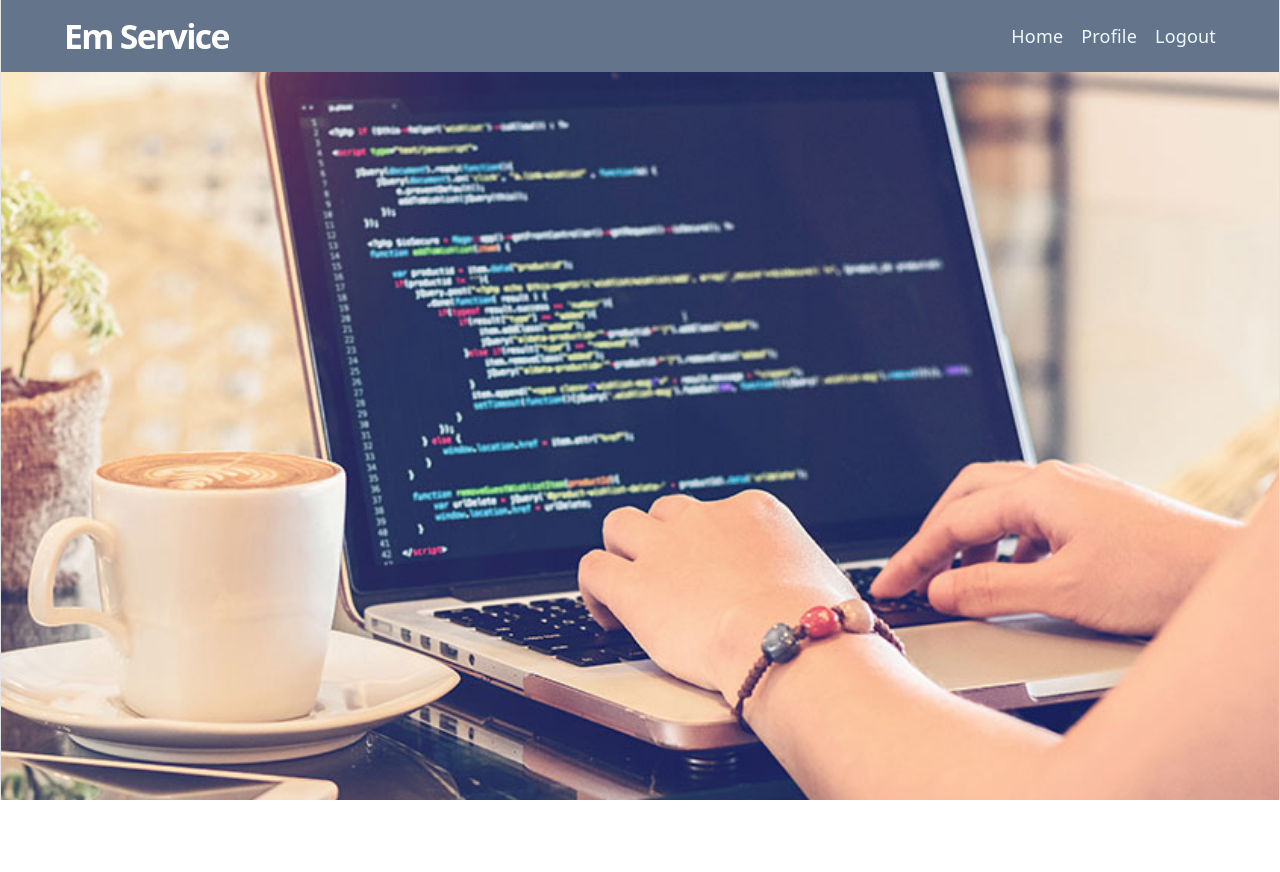
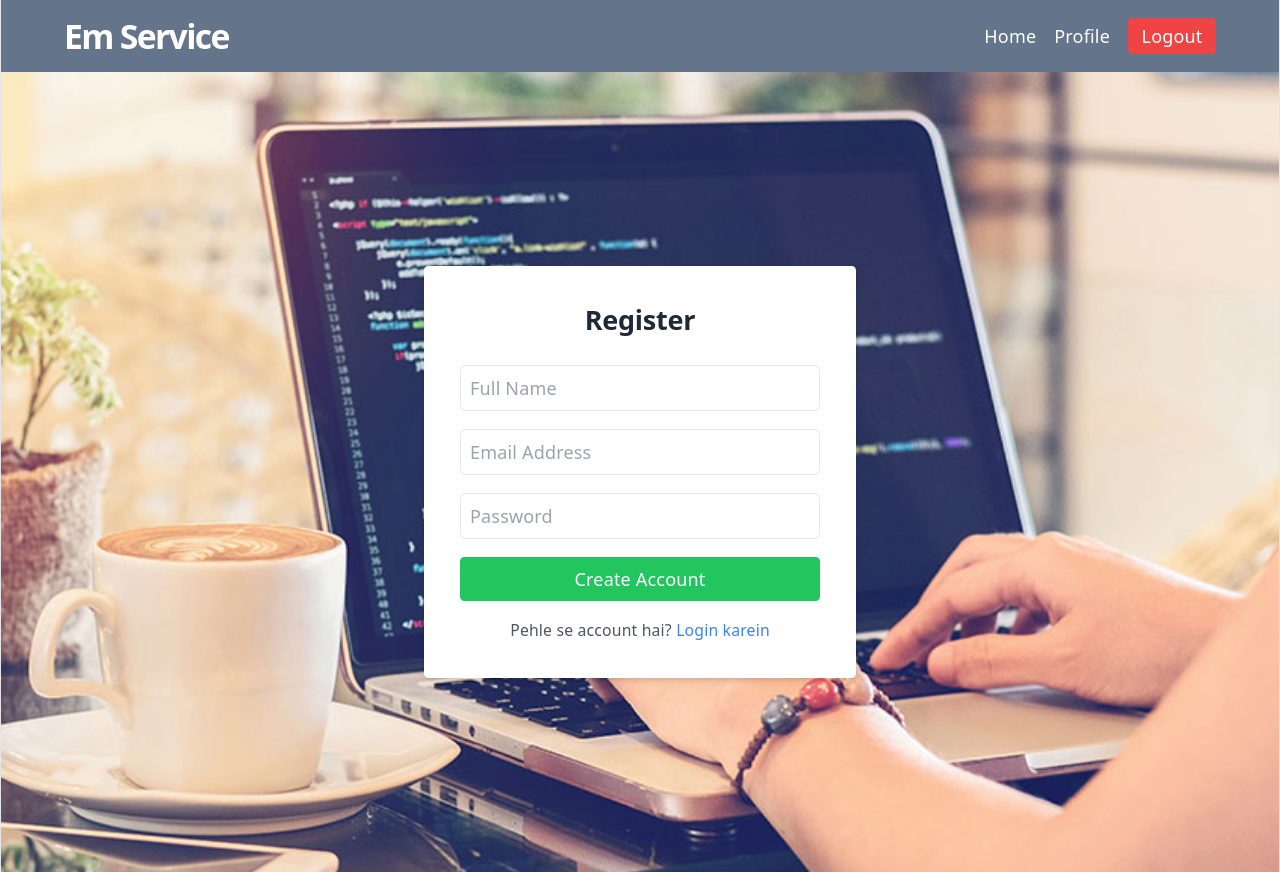
Before and after one commit to Vivek-25032005/Employee-managment-ui, a React (Vite) app: page /register in a window 1280 px wide. Before the commit the page ends 800 px from the top, so only its background shows below. Built offline with nearby package versions, Linux system fonts and the light colour scheme; sample sign-in values are in the browser's storage.

Commit message:
login and registration add

```diff
--- a/src/App.jsx
+++ b/src/App.jsx
@@ -1,32 +1,60 @@
-import { useState } from 'react'
+import { BrowserRouter, Routes, Route } from "react-router-dom";
+import "./App.css";
+import AddEmployee from "./components/AddEmployee";
+import EmpolyList from "./components/EmpolyList";
+import Navbar from "./components/Navbar";
+import UpdateEmployee from "./components/UpdateEmployee";
+import Login from "./components/Login";
+import Register from "./components/Regiseter";
+import ProtectedRoute from "./components/ProtectedRoute";
 
-import './App.css'
-import {BrowserRouter, Routes, Route} from "react-router-dom";
-import Navbar from './components/Navbar';
-import EmployeeList from './components/EmpolyList';
-import AddEmployee from './components/AddEmployee';
-import UpdateEmployee from './components/UpdateEmployee';
 function App() {
-  const [count, setCount] = useState(0)
-
   return (
     <>
-    <BrowserRouter>
-   <Navbar/>
+      <BrowserRouter>
+        <Navbar />
+        <Routes>
+          {/* 1. Public Routes: Inhe koi bhi dekh sakta hai */}
+          <Route path="/login" element={<Login />} />
+          <Route path="/register" element={<Register />} />
 
-   <Routes>
-
-
-      <Route path ="/" element={<EmployeeList/>}/>
-      <Route path ="/AddEmployee" element={<AddEmployee/>}/>
-
-      <Route path = "/editemployee/:id" element = { <UpdateEmployee/>} />
-   </Routes>
-
-   </BrowserRouter>
+          {/* 2. Protected Routes: Inhe dekhne ke liye login zaroori hai */}
+          <Route
+            path="/"
+            element={
+              <ProtectedRoute>
+                <EmpolyList />
+              </ProtectedRoute>
+            }
+          />
+          <Route
+            path="/EmpolyList"
+            element={
+              <ProtectedRoute>
+                <EmpolyList />
+              </ProtectedRoute>
+            }
+          />
+          <Route
+            path="/addEmployee"
+            element={
+              <ProtectedRoute>
+                <AddEmployee />
+              </ProtectedRoute>
+            }
+          />
+          <Route
+            path="/editEmployee/:id"
+            element={
+              <ProtectedRoute>
+                <UpdateEmployee />
+              </ProtectedRoute>
+            }
+          />
+        </Routes>
+      </BrowserRouter>
     </>
-
   );
 }
 
-export default App
+export default App;
--- /dev/null
+++ b/src/components/Login.jsx
@@ -0,0 +1,64 @@
+import React, { useState } from 'react';
+import { useNavigate } from 'react-router-dom';
+import backgroundImage from '../images/backgroundimage.jpg';
+
+const Login = () => {
+    const [email, setEmail] = useState("");
+    const [password, setPassword] = useState("");
+    const navigate = useNavigate();
+
+    const handleLogin = (e) => {
+        e.preventDefault();
+
+        if(email === "admin@test.com" && password === "123456") {
+            localStorage.setItem("userToken", "abc-123");
+            alert("Login Successful!");
+            navigate("/");
+        } else {
+            alert("Galat details!");
+        }
+    };
+
+    return (
+        <div
+            className="flex items-center justify-center min-h-screen"
+            style={{
+                backgroundImage: `url(${backgroundImage})`,
+                backgroundSize: 'cover',
+                backgroundPosition: 'center',
+            }}
+        >
+            <form onSubmit={handleLogin} className="bg-white/90 p-8 rounded shadow-md w-96 backdrop-blur-sm">
+                <h2 className="text-2xl font-bold mb-6 text-center text-gray-800">Login</h2>
+
+                <input
+                    type="email"
+                    placeholder="Email"
+                    className="w-full p-2 mb-4 border rounded focus:outline-none focus:ring-2 focus:ring-blue-400"
+                    value={email}
+                    onChange={(e) => setEmail(e.target.value)}
+                    required
+                />
+
+                <input
+                    type="password"
+                    placeholder="Password"
+                    className="w-full p-2 mb-4 border rounded focus:outline-none focus:ring-2 focus:ring-blue-400"
+                    value={password}
+                    onChange={(e) => setPassword(e.target.value)}
+                    required
+                />
+
+                <button type="submit" className="w-full bg-blue-500 text-white p-2 rounded hover:bg-blue-600 transition duration-200">
+                    Login
+                </button>
+
+                <p className="mt-4 text-center text-sm text-gray-600">
+                    Naya account chahiye? <span className="text-blue-500 cursor-pointer" onClick={() => navigate("/register")}>Register karein</span>
+                </p>
+            </form>
+        </div>
+    );
+};
+
+export default Login;
--- a/src/components/Navbar.jsx
+++ b/src/components/Navbar.jsx
@@ -1,17 +1,41 @@
 import React from 'react'
+import { Link, useNavigate } from 'react-router-dom'
 
 const Navbar = () => {
-  return (
-    <div className = "w-full bg-slate-500 h-16 px-4 sm:px-14 flex items-center justify-between">
-      <h1 className ="text-white text-xl sm:text-3xl font-bold " > Em Service</h1>
-      <div className = "space-x-2 sm:space-x-4 ml-auto flex">
-      <a  className="hover:text-blue-400 text-sm sm:text-base"  href ="/">Home</a>
-      <a className="hover:text-blue-400 text-sm sm:text-base"  href = "/">Profile</a>
-      <a  className="hover:text-blue-400 text-sm sm:text-base"  href = "/">Logout</a>
-      </div>
-    </div>
+    const navigate = useNavigate();
+    const isAuthenticated = localStorage.getItem("userToken");
 
-  )
+    const handleLogout = () => {
+        localStorage.removeItem("userToken");
+        navigate("/login");
+    };
+
+    return (
+        <div className="w-full bg-slate-500 h-16 px-4 sm:px-14 flex items-center justify-between">
+            <h1 className="text-white text-xl sm:text-3xl font-bold cursor-pointer" onClick={() => navigate("/")}>
+                Em Service
+            </h1>
+
+            <div className="space-x-2 sm:space-x-4 ml-auto flex items-center">
+                {isAuthenticated ? (
+                    <>
+                        <Link to="/" className="text-white hover:text-blue-400 text-sm sm:text-base">Home</Link>
+                        <Link to="/profile" className="text-white hover:text-blue-400 text-sm sm:text-base">Profile</Link>
+                        <button
+                            onClick={handleLogout}
+                            className="bg-red-500 hover:bg-red-600 text-white px-3 py-1 rounded text-sm sm:text-base transition">
+                            Logout
+                        </button>
+                    </>
+                ) : (
+                    <>
+                        <Link to="/login" className="text-white hover:text-blue-400 text-sm sm:text-base">Login</Link>
+                        <Link to="/register" className="text-white hover:text-blue-400 text-sm sm:text-base">Register</Link>
+                    </>
+                )}
+            </div>
+        </div>
+    )
 }
 
 export default Navbar
--- /dev/null
+++ b/src/components/ProtectedRoute.jsx
@@ -0,0 +1,14 @@
+import React from 'react';
+import { Navigate } from 'react-router-dom';
+
+const ProtectedRoute = ({ children }) => {
+    const isAuthenticated = localStorage.getItem("userToken");
+
+    if (!isAuthenticated) {
+        return <Navigate to="/login" />;
+    }
+
+    return children;
+};
+
+export default ProtectedRoute;
--- /dev/null
+++ b/src/components/Regiseter.jsx
@@ -0,0 +1,72 @@
+import React, { useState } from 'react';
+import { useNavigate } from 'react-router-dom';
+import backgroundImage from '../images/backgroundimage.jpg';
+
+const Register = () => {
+    const [name, setName] = useState("");
+    const [email, setEmail] = useState("");
+    const [password, setPassword] = useState("");
+    const navigate = useNavigate();
+
+    const handleRegister = (e) => {
+        e.preventDefault();
+
+        // Asli project mein yahan Backend API call hogi (Axios use karke)
+        console.log("User Registered:", { name, email, password });
+
+        alert("Registration Successful! Ab login karein.");
+        navigate("/login");
+    };
+
+    return (
+        <div
+                    className="flex items-center justify-center min-h-screen"
+                    style={{
+                        backgroundImage: `url(${backgroundImage})`,
+                        backgroundSize: 'cover',
+                        backgroundPosition: 'center',
+                    }}
+                >
+            <form onSubmit={handleRegister} className="bg-white p-8 rounded shadow-md w-96">
+                <h2 className="text-2xl font-bold mb-6 text-center text-gray-800">Register</h2>
+
+                <input
+                    type="text"
+                    placeholder="Full Name"
+                    className="w-full p-2 mb-4 border rounded focus:outline-none focus:ring-2 focus:ring-blue-400"
+                    value={name}
+                    onChange={(e) => setName(e.target.value)}
+                    required
+                />
+
+                <input
+                    type="email"
+                    placeholder="Email Address"
+                    className="w-full p-2 mb-4 border rounded focus:outline-none focus:ring-2 focus:ring-blue-400"
+                    value={email}
+                    onChange={(e) => setEmail(e.target.value)}
+                    required
+                />
+
+                <input
+                    type="password"
+                    placeholder="Password"
+                    className="w-full p-2 mb-4 border rounded focus:outline-none focus:ring-2 focus:ring-blue-400"
+                    value={password}
+                    onChange={(e) => setPassword(e.target.value)}
+                    required
+                />
+
+                <button type="submit" className="w-full bg-green-500 text-white p-2 rounded hover:bg-green-600 transition duration-200">
+                    Create Account
+                </button>
+
+                <p className="mt-4 text-center text-sm text-gray-600">
+                    Pehle se account hai? <span className="text-blue-500 cursor-pointer" onClick={() => navigate("/login")}>Login karein</span>
+                </p>
+            </form>
+        </div>
+    );
+};
+
+export default Register;
```
